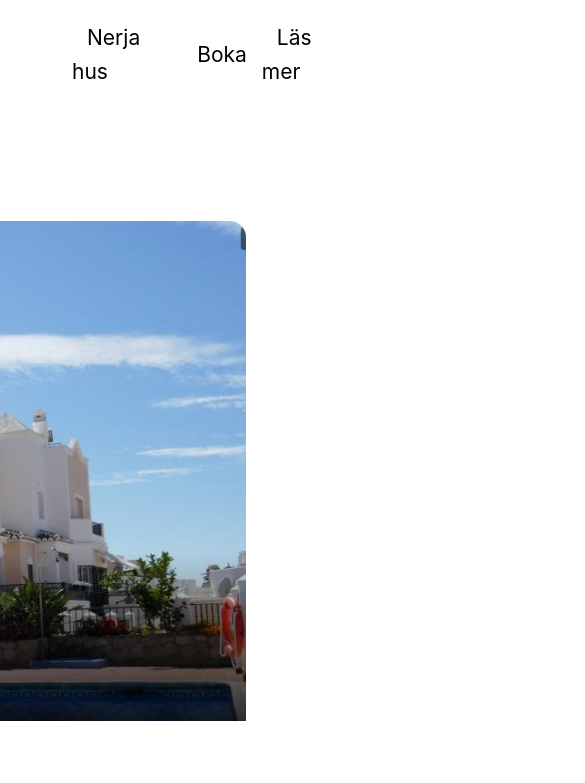
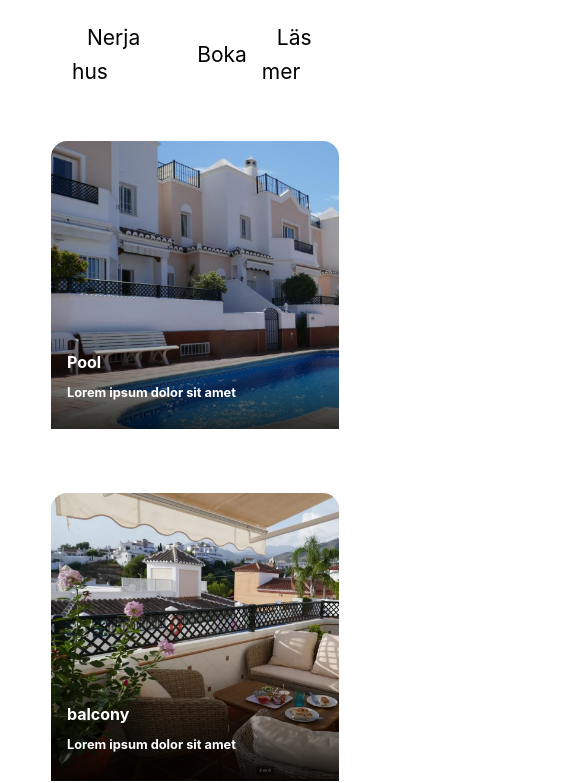
Before and after one commit to DavidFurby/Nerja-house, a Next.js app: page / in a window 390 px wide. Shown: the top 783 px of the page, 585 px wide, since content can reach past the window. Built offline with nearby package versions, Linux system fonts and the light colour scheme.

Commit message:
responsive homepage

```diff
--- a/pages/index.js
+++ b/pages/index.js
@@ -12,7 +12,7 @@ export default function Home() {
       {
         cards.map((card, index) => {
           return (
-            <div className={HomeStyle.card} key={index} style={{ backgroundImage: "url(" + card.image.src + ")", alignSelf: index % 2 === 0 ? "flex-end" : "flex-start" }}>
+            <div className={HomeStyle.card} key={index} style={{ backgroundImage: "url(" + card.image.src + ")" }}>
               <div className={HomeStyle.cardContent}>
                 <h2 className={HomeStyle.title}>{card.title}</h2>
                 <p className={HomeStyle.subText}>{card.subText}</p>
--- a/styles/Home.module.css
+++ b/styles/Home.module.css
@@ -50,8 +50,7 @@
 }
 
 .cardContent {
-  --padding: 2rem;
-  padding: var(--padding);
+  padding: 2rem;
   position: relative;
   background: linear-gradient(hsl(0 0% 0% / 0), hsl(0 0% 0% / 0.8));
 
@@ -79,3 +78,24 @@
   }
 
 }
+
+@media (max-width: 600px) {
+  .card {
+    width: 18rem;
+    height: 18rem;
+    align-self: center;
+  }
+  .container {
+    padding: 0;
+  }
+  .cardContent {
+    padding: 1rem;
+  }
+ .title {
+  font-size: 1rem;
+
+ }
+ .subText {
+   font-size: 0.8rem;
+ }
+}
```
